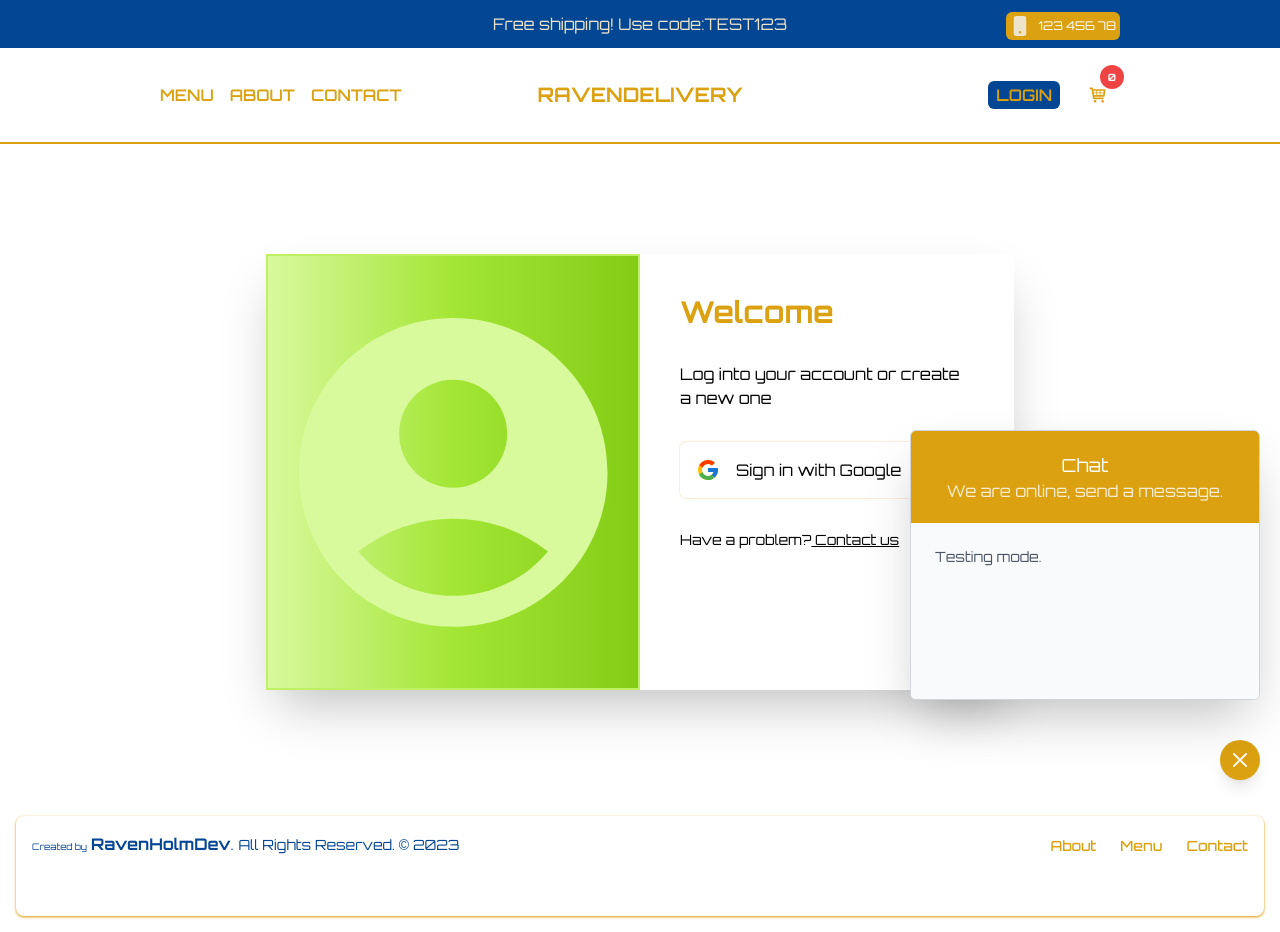
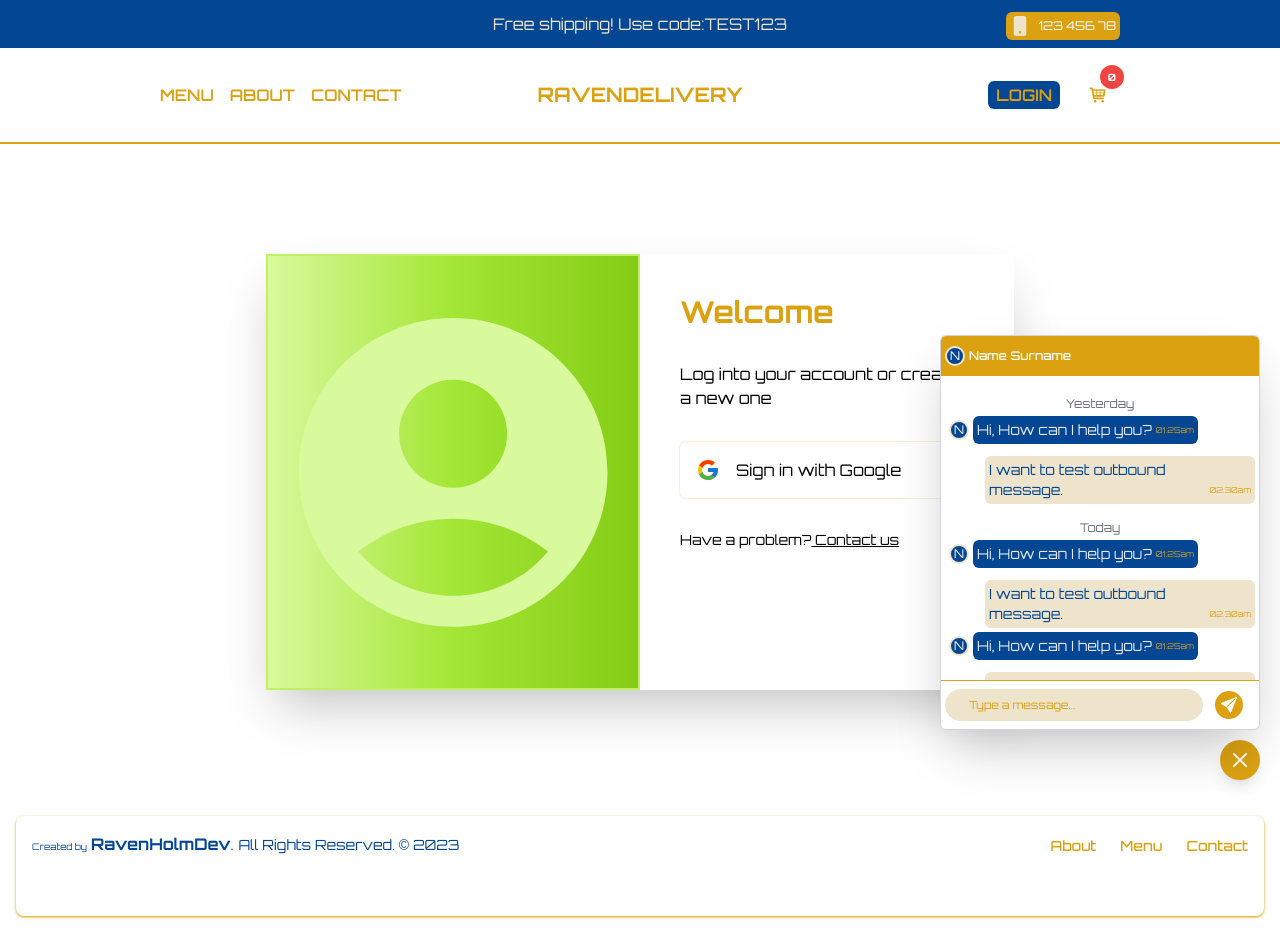
Before and after one commit to achiko06/ravendelivery, a Next.js app: page /login in a window 1280 px wide. Both pictures are taken after a click on the button "Open Chat Widget". Built offline with nearby package versions, Linux system fonts and the light colour scheme; no server answers.

Commit message:
chat ui v2

```diff
--- a/src/components/chat/ChatWidget.tsx
+++ b/src/components/chat/ChatWidget.tsx
@@ -1,8 +1,8 @@
 "use client"
 import { Disclosure, Transition } from "@headlessui/react";
-import Link from "next/link";
 import { TbMessageChatbot } from 'react-icons/tb'
 import { RxCross2 } from 'react-icons/rx'
+import { BsFillSendFill } from "react-icons/bs";
 
 const ChatWidget = () => {
   return (
@@ -35,38 +35,131 @@
               </Transition>
             </Disclosure.Button>
             <Transition
-              className="fixed  z-50 bottom-[100px] top-1/2 right-0  left-0 sm:top-auto sm:right-5 sm:left-auto"
+              className="fixed z-50 bottom-[70px] top-auto right-0 left-0 sm:right-5 sm:left-auto mx-2 sm:mx-0"
               enter="transition duration-200 transform ease"
               enterFrom="opacity-0 translate-y-5"
               leave="transition duration-200 transform ease"
               leaveTo="opacity-0 translate-y-5">
-              <Disclosure.Panel className=" flex flex-col  overflow-hidden left-0 h-1/2 w-full sm:w-[350px] min-h-[250px] sm:h-[270px] border border-gray-300 dark:border-gray-800 bg-white shadow-2xl rounded-md sm:max-h-[calc(100vh-120px)]">
-                <div className="flex flex-col items-center justify-center h-32 p-5 bg-gold">
-                  <h3 className="text-lg text-white">Chat</h3>
-                  <p className="text-white opacity-80">
-                    We are online, send a message.
-                  </p>
+                <Disclosure.Panel className="flex flex-col overflow-hidden left-0 h-fit w-full sm:w-80 min-h-[250px] border border-gray-300 dark:border-gray-800 bg-white shadow-2xl rounded-md sm:max-h-[calc(100vh-120px)]">
+                      <div className="h-full w-full">
+                        {/**title */}
+                        <nav className="w-full h-10 bg-gold rounded-tr rounded-tl flex justify-between items-center">
+                          <div className="flex justify-center items-center">
+                            <div className="flex bg-none ml-1">
+                              <span className="w-5 h-5 rounded-full my-2 border-2 bg-chelseaBlue border-lightGold text-xs text-white text-chelsea text-center uppercase">
+                                  {/*name.charAt(0)*/}N
+                              </span>
                             </div>
-                <div className="flex-grow h-full p-6 overflow-auto bg-gray-50 ">
-                    <div>
-                      <div className="mb-4">
-                        <label
-                          className="block mb-2 text-sm text-gray-600 dark:text-gray-400">
-                          Testing mode.
-                        </label>
+                            <span className="text-xs font-medium text-white ml-1">Name Surname</span>
+                          </div>
+                          <div className="flex items-center"> <i className="mdi mdi-video text-gray-300 mr-4" /> <i className="mdi mdi-phone text-gray-300 mr-2" /> <i className="mdi mdi-dots-vertical text-gray-300 mr-2" /> </div>
+                        </nav>
+                        {/**messages */}
+                        <div className="overflow-auto px-1 py-1" style={{height: '19rem'}} id="journal-scroll">
+                          {/**date divider */}
+                          <div className="flex justify-center">
+                            <span className="text-gray-500 text-xs pt-4 text-[8px]">Yesterday</span>
+                          </div>
+                          {/**inbound */}
+                          <div className="flex items-center pr-10">
+                            <div className="flex bg-none ml-1">
+                              <span className="w-5 h-5 rounded-full my-2 border-2 bg-chelseaBlue border-lightGold text-xs text-white text-chelsea text-center uppercase">
+                                  {/*name.charAt(0)*/}N
+                              </span>
+                            </div>
+                            <span className="flex ml-1 h-auto bg-chelseaBlue text-gray-200 text-xs sm:text-sm font-normal rounded-md px-1 p-1 items-end">
+                              Hi, How can I help you?
+                              <span className="text-gold pl-1 text-[8px]">01:25am</span>
+                            </span>
+                          </div>
+                          {/**outbound */}
+                          <div className="flex justify-end pt-2 pl-10">
+                            <span className="bg-lightGold h-auto text-chelseaBlue text-xs sm:text-sm font-normal rounded-md px-1 p-1 items-end flex justify-end ">
+                              I want to test outbound message.
+                              <span className="text-gold pl-1 text-[8px]">02.30am</span>
+                            </span>
+                          </div>
+                          {/**date divider */}
+                          <div className="flex justify-center">
+                            <span className="text-gray-500 text-xs pt-4 text-[8px]">Today</span>
                           </div>
 
-                      <div className="mb-3 hidden">
-                        <Link href="/chat" className="w-full px-3 py-4 text-white bg-gold rounded-md focus:bg-chelseaBlue hover:bg-chelseaBlue  focus:outline-none">
-                            View chat full screen
-                        </Link>
-                        <button className="w-full px-3 py-4 text-white bg-gold rounded-md focus:bg-chelseaBlue hover:bg-chelseaBlue  focus:outline-none">
-                            Button
-                        </button>
+                          {/**inbound */}
+                          <div className="flex items-center pr-10">
+                            <div className="flex bg-none ml-1">
+                              <span className="w-5 h-5 rounded-full my-2 border-2 bg-chelseaBlue border-lightGold text-xs text-white text-chelsea text-center uppercase">
+                                  {/*name.charAt(0)*/}N
+                              </span>
+                            </div>
+                            <span className="flex ml-1 h-auto bg-chelseaBlue text-gray-200 text-xs sm:text-sm font-normal rounded-md px-1 p-1 items-end">
+                              Hi, How can I help you?
+                              <span className="text-gold pl-1 text-[8px]">01:25am</span>
+                            </span>
+                          </div>
+                          {/**outbound */}
+                          <div className="flex justify-end pt-2 pl-10">
+                            <span className="bg-lightGold h-auto text-chelseaBlue text-xs sm:text-sm font-normal rounded-md px-1 p-1 items-end flex justify-end ">
+                              I want to test outbound message.
+                              <span className="text-gold pl-1 text-[8px]">02.30am</span>
+                            </span>
+                          </div>
+
+                          {/**inbound */}
+                          <div className="flex items-center pr-10">
+                            <div className="flex bg-none ml-1">
+                              <span className="w-5 h-5 rounded-full my-2 border-2 bg-chelseaBlue border-lightGold text-xs text-white text-chelsea text-center uppercase">
+                                  {/*name.charAt(0)*/}N
+                              </span>
+                            </div>
+                            <span className="flex ml-1 h-auto bg-chelseaBlue text-gray-200 text-xs sm:text-sm font-normal rounded-md px-1 p-1 items-end">
+                              Hi, How can I help you?
+                              <span className="text-gold pl-1 text-[8px]">01:25am</span>
+                            </span>
+                          </div>
+                          {/**outbound */}
+                          <div className="flex justify-end pt-2 pl-10">
+                            <span className="bg-lightGold h-auto text-chelseaBlue text-xs sm:text-sm font-normal rounded-md px-1 p-1 items-end flex justify-end ">
+                              I want to test outbound message.
+                              <span className="text-gold pl-1 text-[8px]">02.30am</span>
+                            </span>
+                          </div>
+
+                          {/**inbound */}
+                          <div className="flex items-center pr-10">
+                            <div className="flex bg-none ml-1">
+                              <span className="w-5 h-5 rounded-full my-2 border-2 bg-chelseaBlue border-lightGold text-xs text-white text-chelsea text-center uppercase">
+                                  {/*name.charAt(0)*/}N
+                              </span>
+                            </div>
+                            <span className="flex ml-1 h-auto bg-chelseaBlue text-gray-200 text-xs sm:text-sm font-normal rounded-md px-1 p-1 items-end">
+                              Hi, How can I help you?
+                              <span className="text-gold pl-1 text-[8px]">01:25am</span>
+                            </span>
+                          </div>
+                          {/**outbound */}
+                          <div className="flex justify-end pt-2 pl-10">
+                            <span className="bg-lightGold h-auto text-chelseaBlue text-xs sm:text-sm font-normal rounded-md px-1 p-1 items-end flex justify-end ">
+                              I want to test outbound message.
+                              <span className="text-gold pl-1 text-[8px]">02.30am</span>
+                            </span>
                           </div>
 
                         </div>
-
+                        {/**input field and send button */}
+                        <div className="flex flex-wrap justify-between items-center p-1 py-2 border-t border-gold">
+                          <div className="relative w-10/12">
+                            <input
+                              type="text"
+                              className="rounded-full pl-6 pr-12 py-2 focus:outline-none h-auto placeholder-gold bg-lightGold text-chelseaBlue text-[11px] w-full cursor-text"
+                              placeholder="Type a message..."
+                            />
+                          </div>
+                          <div className="flex w-2/12 justify-center">
+                            <button className="w-7 h-7 rounded-full bg-gold text-center items-center flex justify-center text-white cursor-pointer hover:bg-chelseaBlue">
+                              <BsFillSendFill className="cursor-pointer"/>
+                            </button>
+                          </div>
+                        </div>
                       </div>
               </Disclosure.Panel>
             </Transition>
```
Lines whose indentation alone changed are shown as unchanged.
